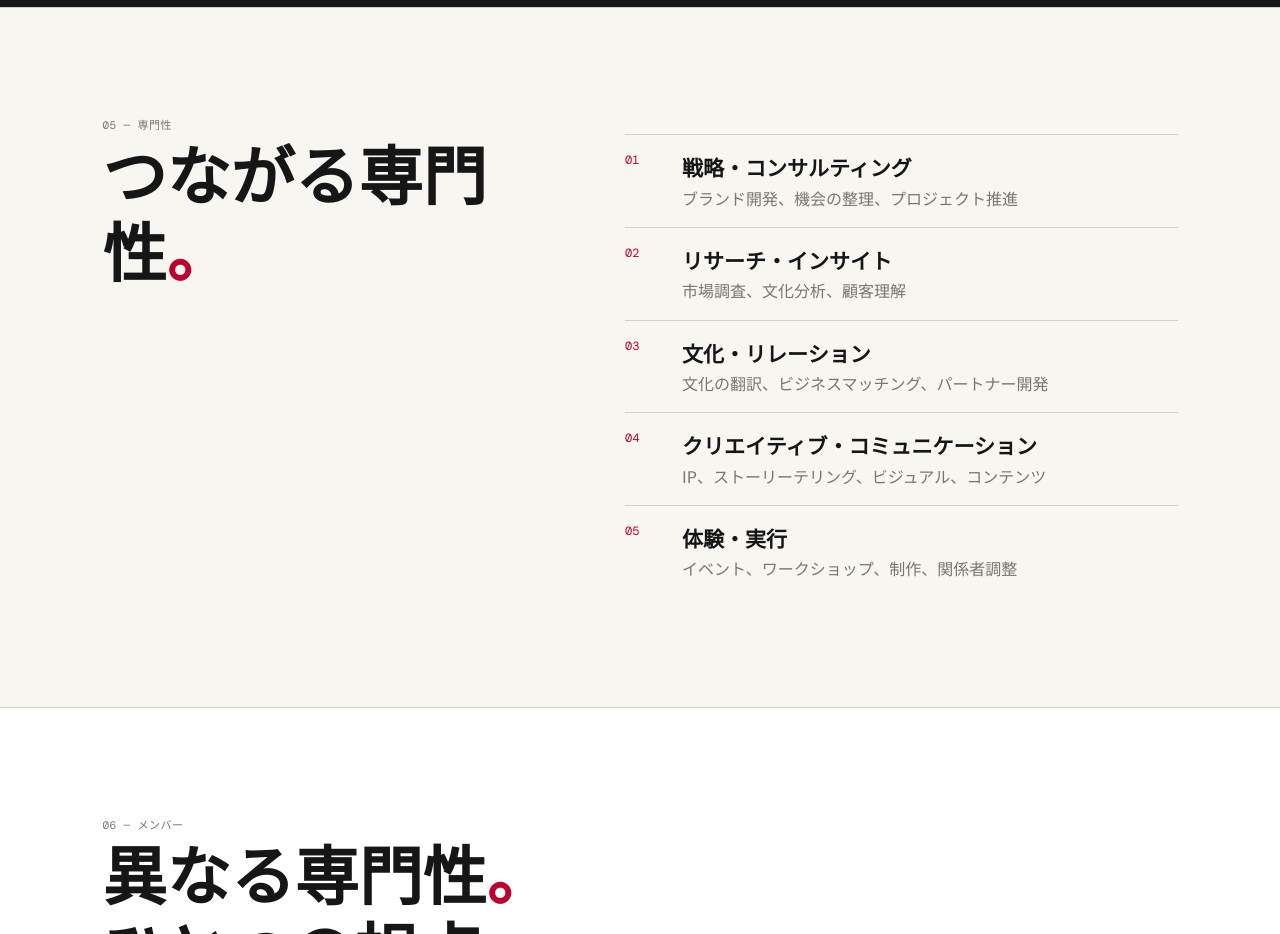
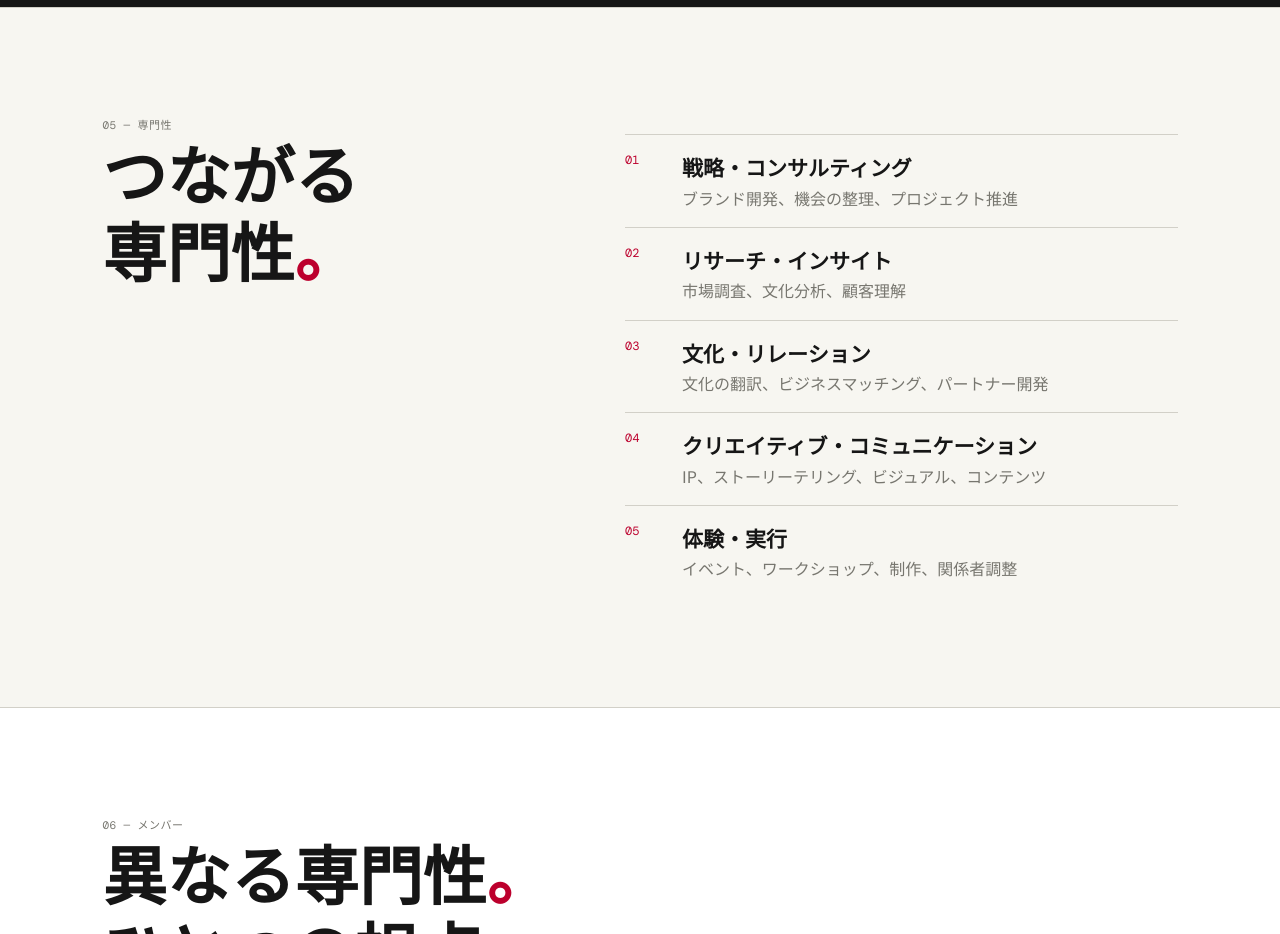
Before and after one commit to pradiza/dotwave, a plain HTML site: page dist/jp.html in a window 1280 px wide. Shown: the part 3380-4314 px from the top of the page. Drawn offline with nearby package versions, Linux system fonts and the light colour scheme.

Commit message:
Fix Japanese expertise heading line break

```diff
--- a/dist/jp.html
+++ b/dist/jp.html
@@ -50,7 +50,7 @@
 
     <section id="how" class="method section-pad"><div class="section-tag">04 — 進め方</div><div class="method-wrap"><h2>価値が動き出すまで<span class="red">。</span></h2><p class="method-intro">課題に応じて、5つのステップを必要な組み合わせで進めます。</p><div class="method-line"><div class="method-step reveal"><b>01</b><strong>理解する</strong><small>市場、顧客、文化的背景を把握します。</small></div><div class="method-step reveal"><b>02</b><strong>調べる</strong><small>データ、一次情報、現地の声をもとに分析します。</small></div><div class="method-step reveal"><b>03</b><strong>つなぐ</strong><small>企業、パートナー、クリエイター、コミュニティをつなぎます。</small></div><div class="method-step reveal"><b>04</b><strong>つくる</strong><small>戦略、アイデア、コンテンツ、体験に落とし込みます。</small></div><div class="method-step reveal"><b>05</b><strong>共有する</strong><small>セッション、レポート、対話を通じて知見を共有します。</small></div></div></div></section>
 
-    <section class="capabilities section-pad"><div class="section-tag">05 — 専門性</div><div class="cap-grid"><h2>つながる専門性<span class="red">。</span></h2><div class="cap-list"><div><span>01</span><strong>戦略・コンサルティング</strong><p>ブランド開発、機会の整理、プロジェクト推進</p></div><div><span>02</span><strong>リサーチ・インサイト</strong><p>市場調査、文化分析、顧客理解</p></div><div><span>03</span><strong>文化・リレーション</strong><p>文化の翻訳、ビジネスマッチング、パートナー開発</p></div><div><span>04</span><strong>クリエイティブ・コミュニケーション</strong><p>IP、ストーリーテリング、ビジュアル、コンテンツ</p></div><div><span>05</span><strong>体験・実行</strong><p>イベント、ワークショップ、制作、関係者調整</p></div></div></div></section>
+    <section class="capabilities section-pad"><div class="section-tag">05 — 専門性</div><div class="cap-grid"><h2>つながる<br>専門性<span class="red">。</span></h2><div class="cap-list"><div><span>01</span><strong>戦略・コンサルティング</strong><p>ブランド開発、機会の整理、プロジェクト推進</p></div><div><span>02</span><strong>リサーチ・インサイト</strong><p>市場調査、文化分析、顧客理解</p></div><div><span>03</span><strong>文化・リレーション</strong><p>文化の翻訳、ビジネスマッチング、パートナー開発</p></div><div><span>04</span><strong>クリエイティブ・コミュニケーション</strong><p>IP、ストーリーテリング、ビジュアル、コンテンツ</p></div><div><span>05</span><strong>体験・実行</strong><p>イベント、ワークショップ、制作、関係者調整</p></div></div></div></section>
 
     <section id="people" class="people section-pad"><div class="section-tag">06 — メンバー</div><div class="people-head"><h2>異なる専門性<span class="red">。</span><br>ひとつの視点。</h2><p>課題に応じて、必要な専門性を持つメンバーがチームになります。</p></div><div class="member-row">
       <button class="member-card active" data-member="rini"><div class="portrait portrait-rini"><img src="assets/optimized/rini.jpg" alt="Rinintha Pradiza" /></div><div class="member-meta"><strong>rini<span class="red">.</span>wave</strong><small>Jakarta</small><span class="find-more">詳しく見る ↗</span></div></button>
```
